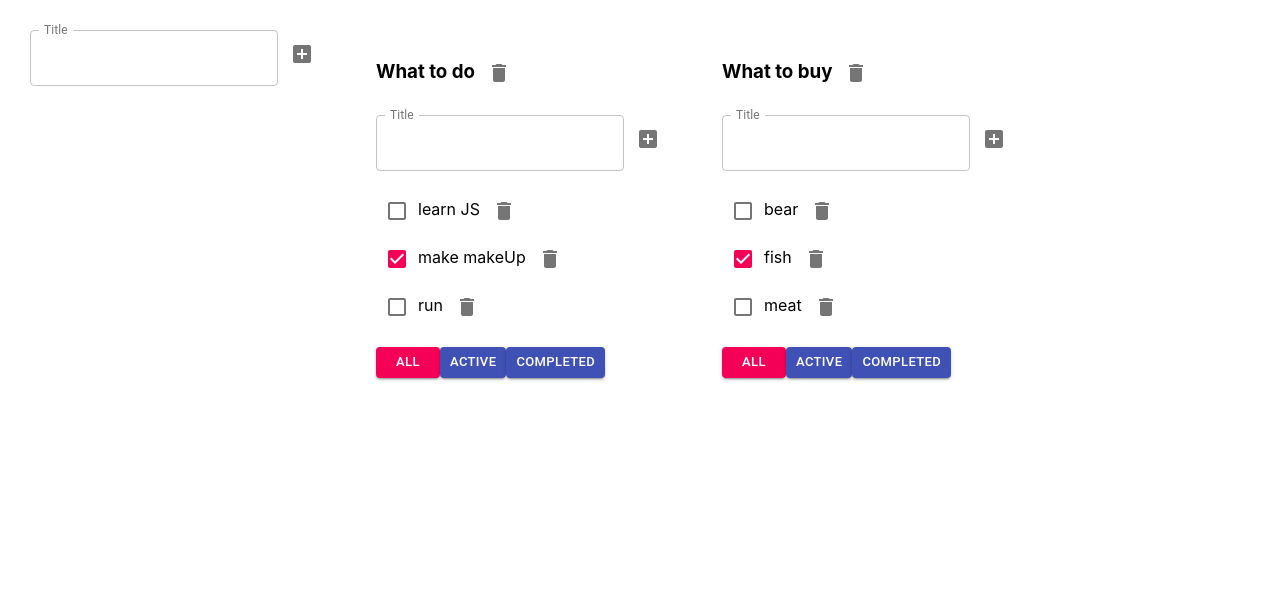
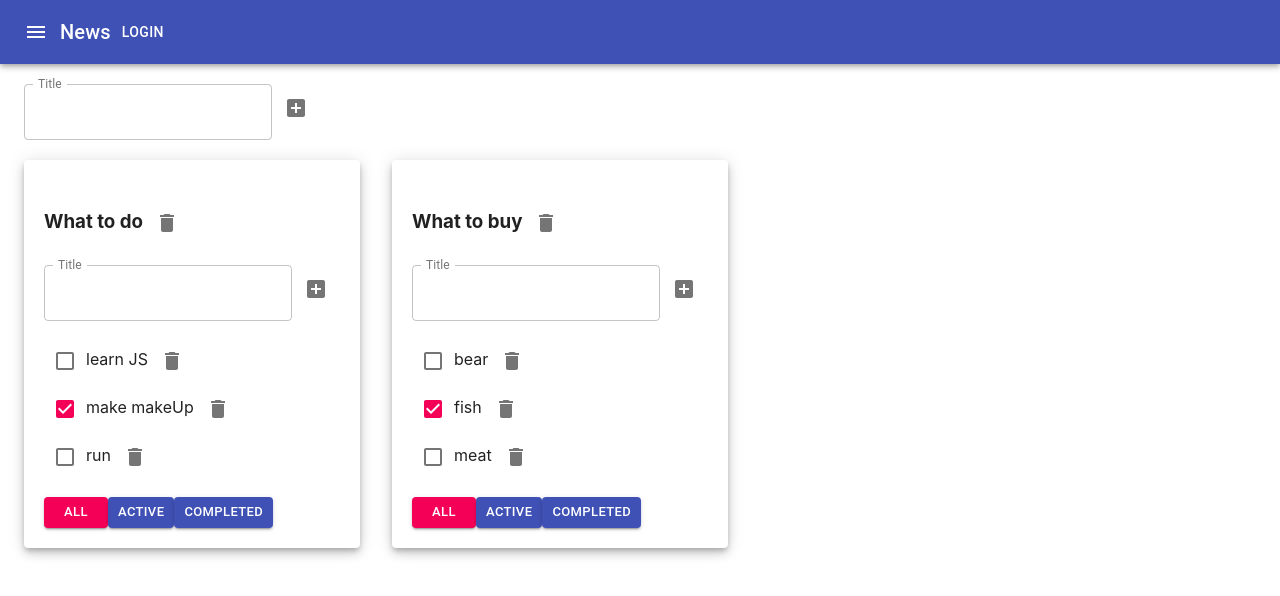
Before and after one commit to AnnaMintel/TaskManager_App, a React (Create React App) app: page / in a window 1280 px wide. Shown: the top 596 px of the page. Built offline with nearby package versions, Linux system fonts and the light colour scheme.

Commit message:
feat: added material ui

```diff
--- a/src/App.css
+++ b/src/App.css
@@ -1,4 +1,4 @@
-.App {
+/* .App {
   padding: 30px;
   display: flex;
   z-index: 111111;
@@ -22,4 +22,4 @@
 .error {
   border: 2px solid red;
   outline: none;
-}
+} */
--- a/src/App.tsx
+++ b/src/App.tsx
@@ -1,8 +1,11 @@
+
 import React, { useState } from 'react';
 import { v1 } from 'uuid';
 import { AddItemForm } from './AddItemForm';
 import './App.css';
 import { TaskManager } from './TaskManager';
+import { AppBar, Button, Container, Grid, IconButton, Paper, Toolbar, Typography } from '@material-ui/core';
+import { Menu } from '@material-ui/icons';
 
 export type TaskType = {
     title: string
@@ -23,7 +26,7 @@
 }
 
 function App() {
-    //
+    // BLL:
     const taskListID_1 = v1()
     const taskListID_2 = v1()
     const [lists, setLists] = useState<Array<TaskListType>>([
@@ -46,7 +49,7 @@
 
     function removeTask(taskID: string, taskListID: string) {
         tasks[taskListID] = tasks[taskListID].filter(task => task.id !== taskID)
-        setTasks({...tasks})
+        setTasks({ ...tasks })
     }
     function addTask(title: string, taskListID: string) {
         const newTask: TaskType = {
@@ -63,7 +66,7 @@
         setTasks({ ...tasks })
     }
     function changeTaskTitle(taskID: string, newTitle: string, taskListID: string) {
-        tasks[taskListID] = tasks[taskListID].map(t => t.id === taskID ? { ...t, title: newTitle} : t)
+        tasks[taskListID] = tasks[taskListID].map(t => t.id === taskID ? { ...t, title: newTitle } : t)
         setTasks({ ...tasks })
     }
     function changeFilter(filter: FilterValuesType, taskListID: string) {
@@ -80,9 +83,9 @@
     }
     const addTaskList = (title: string) => {
         const newTaskListID = v1();
-        const newtaskList: TaskListType= {id: newTaskListID, title, filter: 'all'}
+        const newtaskList: TaskListType = { id: newTaskListID, title, filter: 'all' }
         setLists([...lists, newtaskList])
-        setTasks({...tasks, [newTaskListID]: []})
+        setTasks({ ...tasks, [newTaskListID]: [] })
     }
 
     //UI:
@@ -96,6 +99,8 @@
         }
 
         return (
+            <Grid item key={t .id}>
+                <Paper elevation={6} style={{ padding: "20px" }}>
                     <TaskManager
                         key={t.id}
                         id={t.id}
@@ -110,13 +115,32 @@
                         changeTaskTitle={changeTaskTitle}
                         changeTaskListHeader={changeTaskListHeader}
                     />
+                </Paper>
+            </Grid>
         )
     })
 
     return (
         <div className="App">
-            <AddItemForm addItem={addTaskList}/>
+            <AppBar position="static">
+                <Toolbar>
+                    <IconButton edge="start" color="inherit" aria-label="menu">
+                        <Menu />
+                    </IconButton>
+                    <Typography variant="h6" >
+                        News
+                    </Typography>
+                    <Button color="inherit">LOgin</Button>
+                </Toolbar>
+            </AppBar>
+            <Container fixed>
+                <Grid container style={{ padding: "20px 0px" }}>
+                    <AddItemForm addItem={addTaskList} />
+                </Grid>
+                <Grid container spacing={4}>
                     {taskListComponents}
+                </Grid>
+            </Container>
         </div>
     );
 }
--- a/src/TaskManager.tsx
+++ b/src/TaskManager.tsx
@@ -52,6 +52,7 @@
     const removeWholeTaskList = () => props.removeTaskList(props.id);
     const changeTaskListHeader = (title: string) => props.changeTaskListHeader(title, props.id)
 
+
     const tasks = props.tasks.map(getTaskJSXElement);
 
     return (
```
Lines whose indentation alone changed are shown as unchanged.
